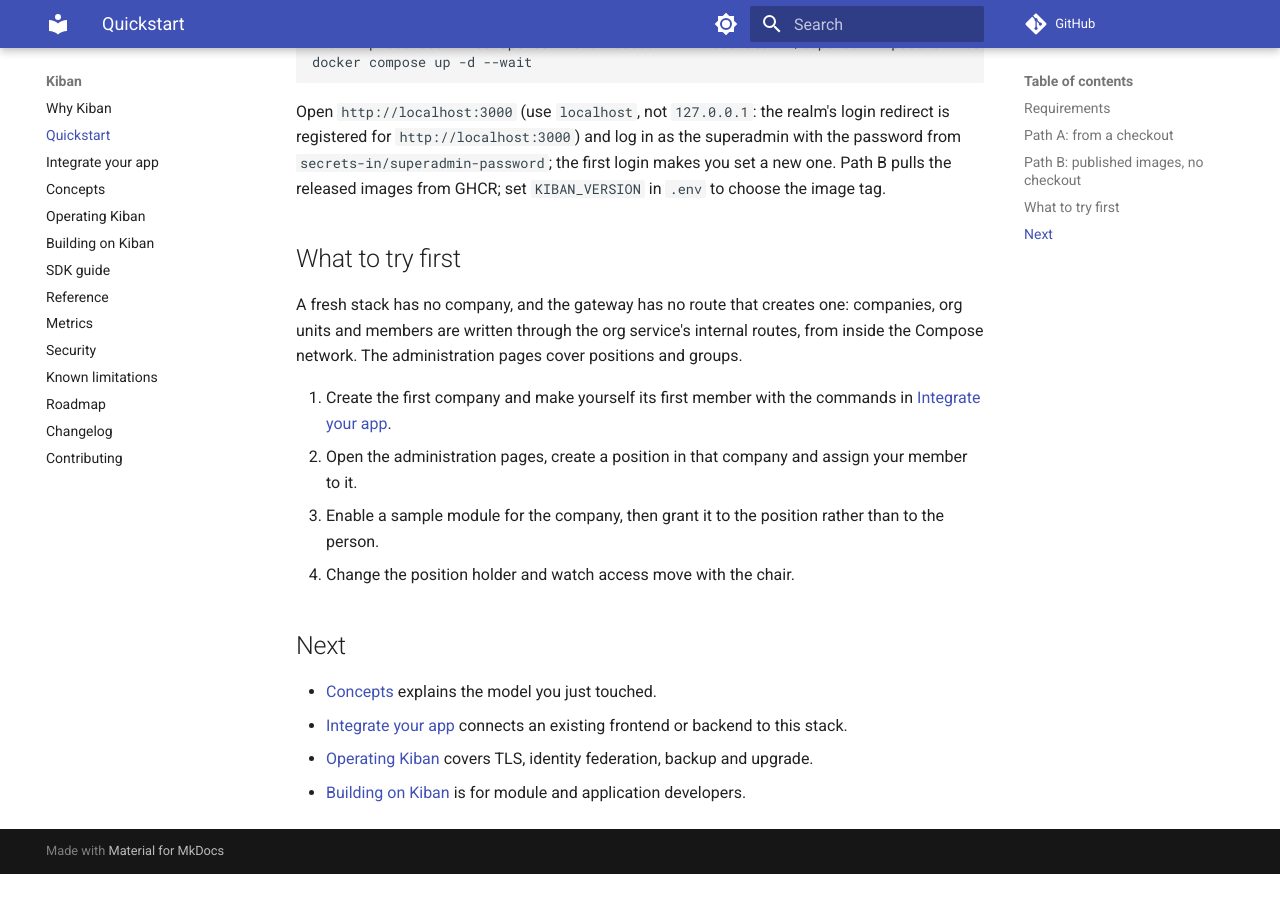
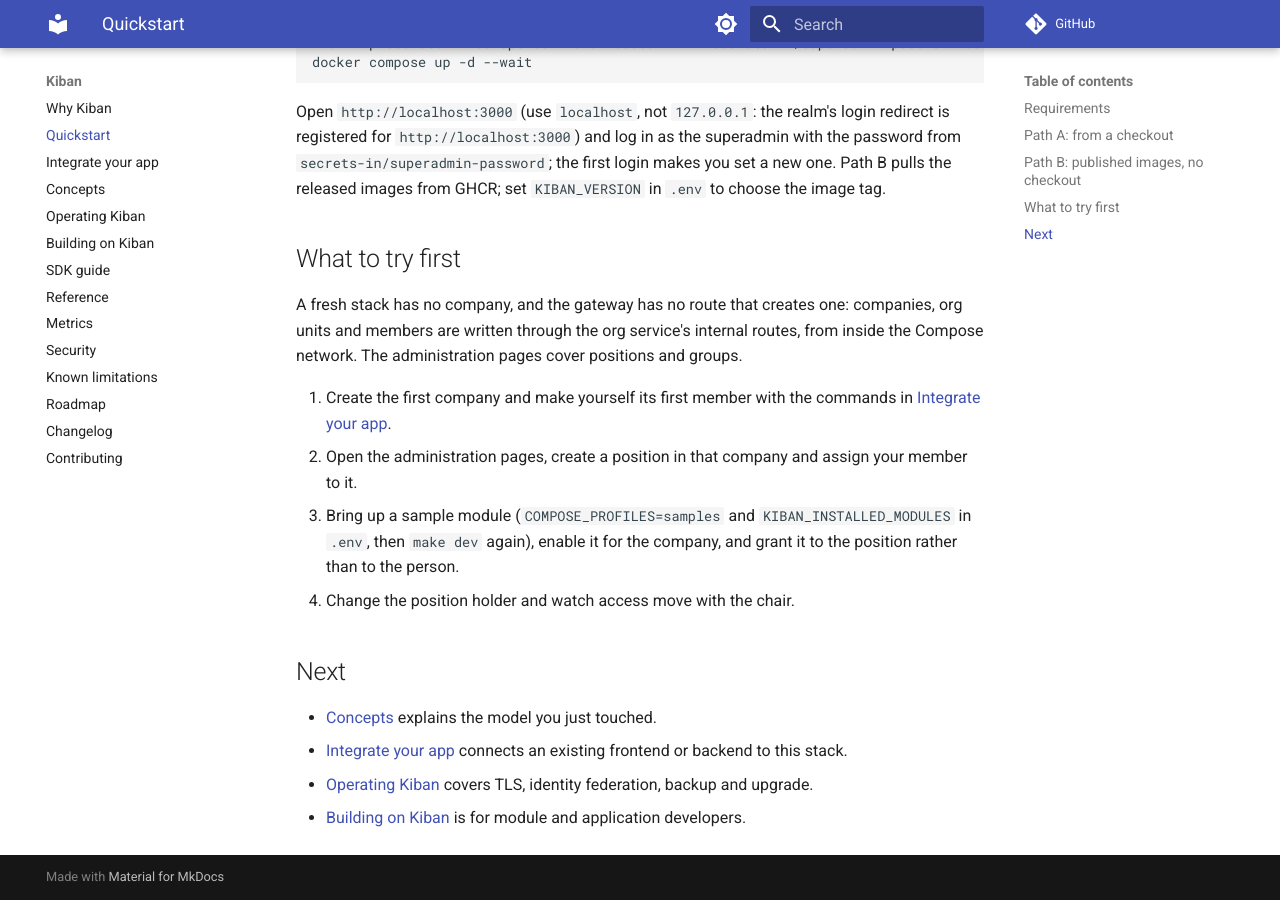
Before and after one commit to rosschiu/kiban, an MkDocs documentation site: the page built from docs/quickstart.md, in a window 1280 px wide and 900 px high, scrolled down 1299 px. Built offline with MkDocs 1.6.1 and Material for MkDocs 9.7.7, drawn with Linux system fonts in a browser that asks for light colours; comment, search, counter and statistics services are not loaded; before the commit the page ends 2173 px from its top, so only the background shows below that.

Commit message:
reposition: sample modules are optional (samples profile), foundation-only default stack
The four sample modules move behind the Compose profile `samples`;
KIBAN_INSTALLED_MODULES defaults to empty and is read from .env; the gateway no
longer depends on the modules (it routes only what the catalog installs). The
test stack keeps the samples so their live tests, proofs and shell e2e still
run. The quickstart compose drops to the nine foundation services.

```diff
--- a/docs/quickstart.md
+++ b/docs/quickstart.md
@@ -69,8 +69,9 @@
    [Integrate your app](integrate.md#escape-hatch-create-a-company-and-its-first-member).
 2. Open the administration pages, create a position in that company and assign your member to
    it.
-3. Enable a sample module for the company, then grant it to the position rather than to the
-   person.
+3. Bring up a sample module (`COMPOSE_PROFILES=samples` and `KIBAN_INSTALLED_MODULES` in
+   `.env`, then `make dev` again), enable it for the company, and grant it to the position
+   rather than to the person.
 4. Change the position holder and watch access move with the chair.
 
 ## Next
```
Also changed, not shown: CHANGELOG.md (+1 -0 lines), README.md (+2 -2 lines), deploy/quickstart/README.md (+6 -6 lines), 4 other files.
